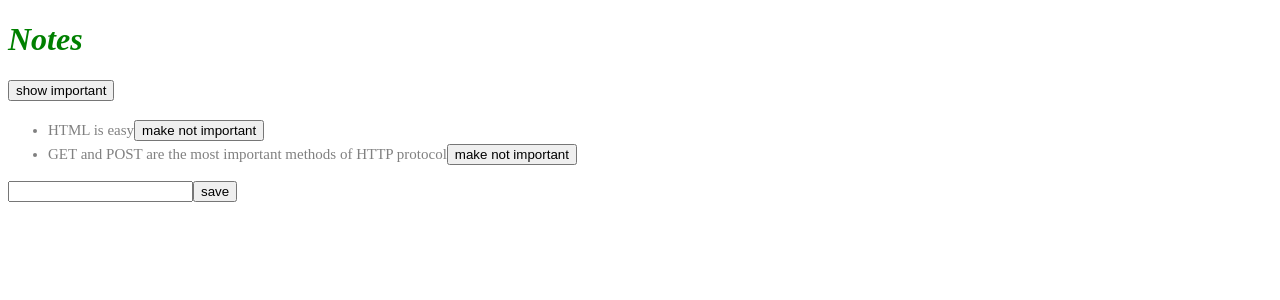
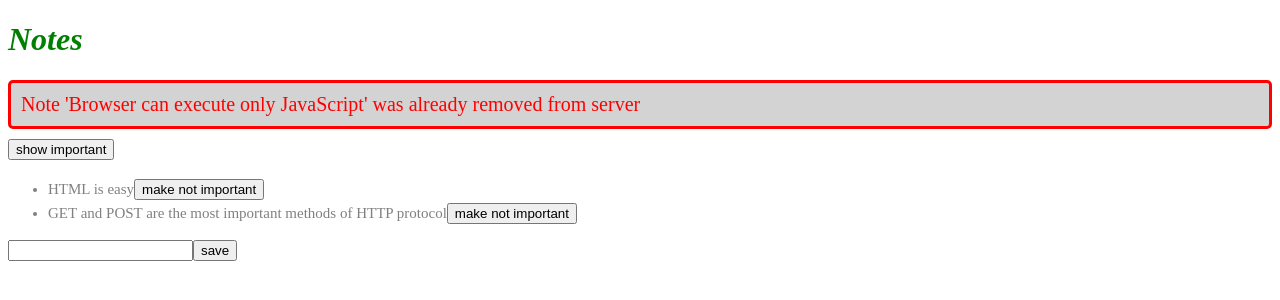
Before and after one commit to bstephe9/fullstackopen-exercises, a React (Vite) app: page / in a window 1280 px wide. Both pictures are taken after a click on the button "make important". Shown: the top 300 px of the page. Built offline with nearby package versions, Linux system fonts and the light colour scheme; no server answers; data requests are answered from the project's data file.

Commit message:
Add notification for failed note deletion

```diff
--- a/src/App.jsx
+++ b/src/App.jsx
@@ -2,11 +2,13 @@
 import './App.css'
 import Note from './components/Note'
 import noteService from './services/notes'
+import Notification from './components/Notification'
 
 function App() {
   const [notes, setNotes] = useState([])
   const [newNote, setNewNote] = useState('')
   const [showAll, setShowAll] = useState(true)
+  const [errorMessage, setErrorMessage] = useState(null)
 
   useEffect(() => {
     noteService.getAll()
@@ -32,15 +34,14 @@
   }
 
   const toggleImportanceOf = id => {
-    const oldNote = notes.find(n => n.id === id)
-    const changedNote = { ...oldNote, important: !oldNote.important }
+    const note = notes.find(n => n.id === id)
+    const changedNote = { ...note, important: !note.important }
 
     noteService.update(id, changedNote).then(returnedNote => {
-      setNotes(notes.map(note => note.id === id ? returnedNote : note))
+      setNotes(notes.map(note => note.id !== id ? note : returnedNote))
     }).catch(error => {
-      alert(
-        `the note '${oldNote.content}' was already deleted from server`
-      )
+      setErrorMessage(`Note '${note.content}' was already removed from server`)
+      setTimeout(() => setErrorMessage(null), 5000)
       setNotes(notes.filter(n => n.id !== id))
     })
   }
@@ -48,6 +49,7 @@
   return (
     <>
       <h1>Notes</h1>
+      <Notification message={errorMessage} />
       <button
         onClick={() => setShowAll(!showAll)}>
         show {showAll ? "important" : "all"}
--- /dev/null
+++ b/src/components/Notification.jsx
@@ -0,0 +1,11 @@
+const Notification = ({ message }) => {
+  if (message === null) {
+    return null
+  }
+
+  return (
+    <div className='error'>{message}</div>
+  )
+}
+
+export default Notification
--- a/src/index.css
+++ b/src/index.css
@@ -8,3 +8,13 @@
   padding-top: 3px;
   font-size: 15px;
 }
+
+.error {
+  color: red;
+  background: lightgrey;
+  font-size: 20px;
+  border-style: solid;
+  border-radius: 5px;
+  padding: 10px;
+  margin-bottom: 10px;
+}
```
